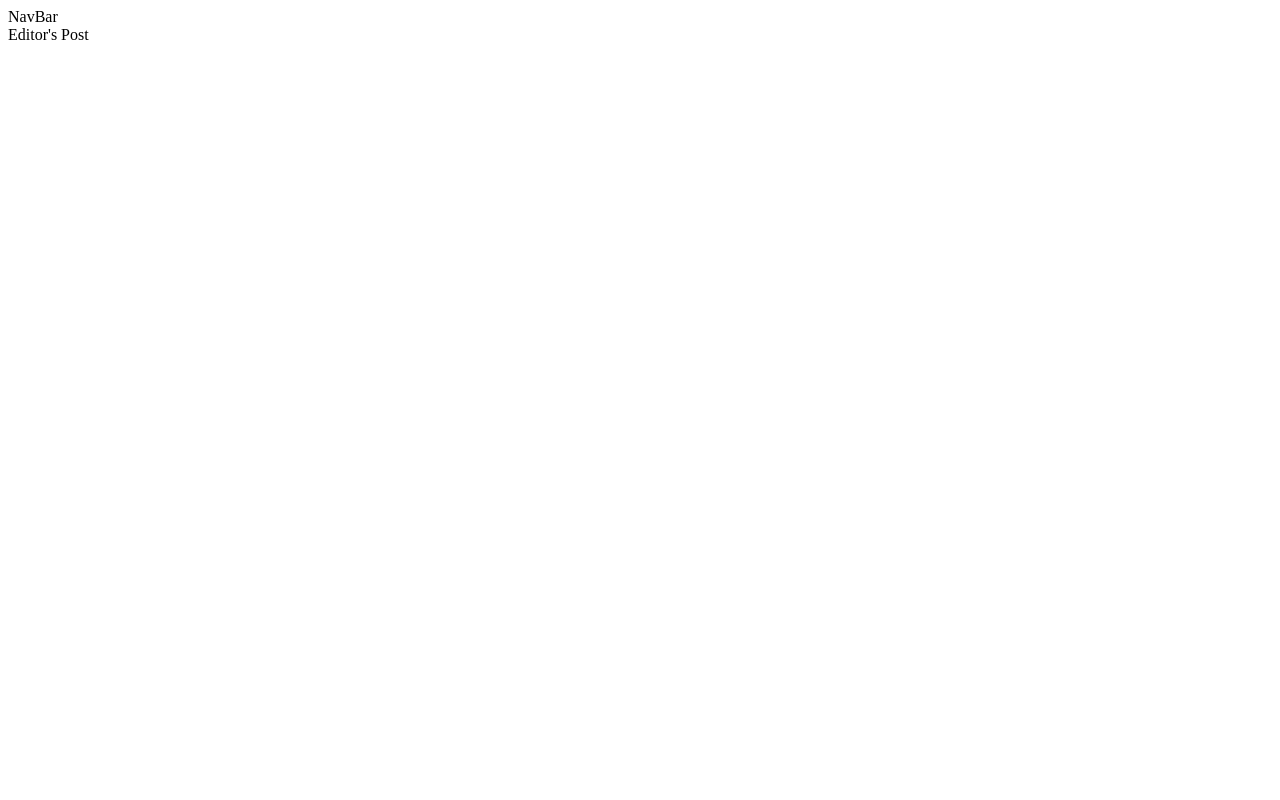
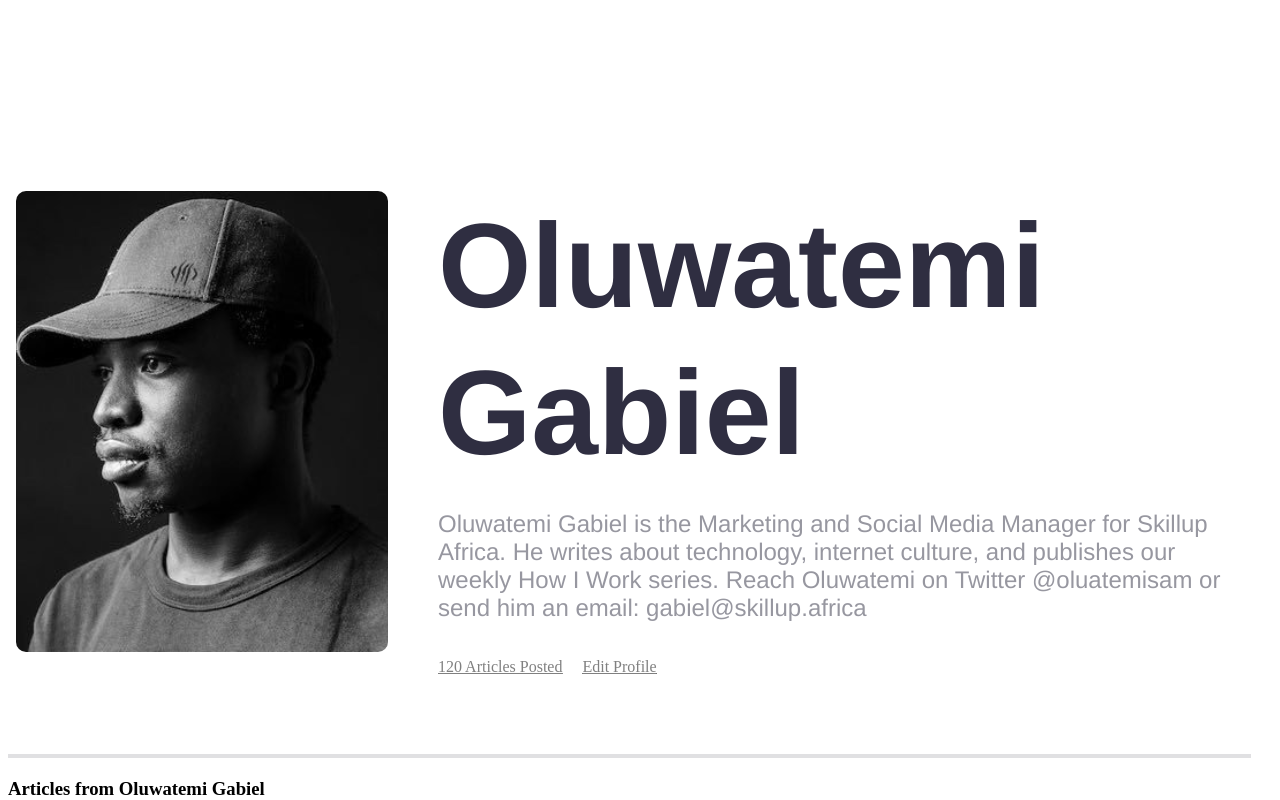
Before and after one commit to Adesina-Abiodun/SkillUp-Blog, a React (Vite) app in the folder SKILLUP-BLOG/: page /editor/1 in a window 1280 px wide. Shown: the top 800 px of the page. Built offline with nearby package versions, Linux system fonts and the light colour scheme.

Commit message:
The ui design for the editors page created

```diff
--- a/SKILLUP-BLOG/src/EditorPage/EditorPost.jsx
+++ b/SKILLUP-BLOG/src/EditorPage/EditorPost.jsx
@@ -1,12 +1,124 @@
-import NavBar from '../NavBar/NavBar'
+// import NavBar from "../NavBar/NavBar";
 
+import "./editor.css";
 
-const EditorPost = () => {
-    return (
-        <div>
-            <NavBar/>
-            Editor's Post</div>
-    );
+function EditorPost() {
+  return (
+    <div>
+      <div className="container-bg">
+        <div className="container-sm">
+          <section className="section1">
+            <div className="profileDiv">
+              <div className="pictureDiv"></div>
+              <div className="uppertextDiv">
+                <h1 className="nameText">Oluwatemi Gabiel</h1>
+                <p className="textChild">
+                  Oluwatemi Gabiel is the Marketing and Social Media Manager for
+                  Skillup Africa. He writes about technology, internet culture,
+                  and publishes our weekly How I Work series. Reach Oluwatemi on
+                  Twitter @oluatemisam or send him an email:
+                  gabiel@skillup.africa
+                </p>
+                <div className="refsDivs">
+                  <a href="#" className="href1">
+                    120 Articles Posted
+                  </a>
+                  <a href="#" className="href2">
+                    Edit Profile
+                  </a>
+                </div>
+              </div>
+            </div>
+          </section>
+          <div className="intro">
+            <div className="vectorLine"></div>
+            <h3 class="articleIntro">Articles from Oluwatemi Gabiel</h3>
+            <div className="vectorLine"></div>
+            <section section="section2">
+              <div className="grayBox"></div>
+              <div className="div12mins"> 12 min ago</div>
+              <div className="text2">
+                <h2>How to Write a Headline for Your Blog Post </h2>
+                <p>
+                  Lorem ipsum dolor, sit amet consectetur adipisicing elit. Vel
+                  ab voluptatibus quis animi aliquam odio aliquid. At in
+                  accusamus consectetur laudantium placeat eos voluptas tempora
+                  cupiditate, incidunt magnam, consequuntur adipisci.
+                </p>
+              </div>
+              <div className="vectorLine3"></div>
+            </section>
+            <section className="cardSection">
+              <div className="cards">
+                <div className="card1Div">
+                  <div className="cardBg"></div>
+                  <div className="cardText">
+                    <h3>How to build a successfull business in Nigeria </h3>
+                    <p>
+                      Lorem ipsum dolor sit, amet consectetur adipisicing elit.
+                      Voluptate consequatur earum beatae ullam sint quam
+                      incidunt ad dolor, nam quo.
+                    </p>
+                    <button className="readMoreBtn">Read more</button>
+                  </div>
+                </div>
+                <div className="card1Div">
+                  <div className="cardBg"></div>
+                  <div className="cardText">
+                    <h3>How to build a successfull business in Nigeria </h3>
+                    <p>
+                      Lorem ipsum dolor sit, amet consectetur adipisicing elit.
+                      Voluptate consequatur earum beatae ullam sint quam
+                      incidunt ad dolor, nam quo.
+                    </p>
+                    <button className="readMoreBtn">Read more</button>
+                  </div>
+                </div>
+                <div className="card1Div">
+                  <div className="cardBg"></div>
+                  <div className="cardText">
+                    <h3>How to build a successfull business in Nigeria </h3>
+                    <p>
+                      Lorem ipsum dolor sit, amet consectetur adipisicing elit.
+                      Voluptate consequatur earum beatae ullam sint quam
+                      incidunt ad dolor, nam quo.
+                    </p>
+                    <button className="readMoreBtn">Read more</button>
+                  </div>
+                </div>
+              </div>
+              <div className="cards2">
+                <div className="card2Div">
+                  <div className="cardBg"></div>
+                  <div className="cardText">
+                    <h3>How to build a successfull business in Nigeria </h3>
+
+                    <button className="readMoreBtn">Read more</button>
+                  </div>
+                </div>
+                <div className="card1Div">
+                  <div className="cardBg"></div>
+                  <div className="cardText">
+                    <h3>How to build a successfull business in Nigeria </h3>
+
+                    <button className="readMoreBtn">Read more</button>
+                  </div>
+                </div>
+                <div className="card1Div">
+                  <div className="cardBg"></div>
+                  <div className="cardText">
+                    <h3>How to build a successfull business in Nigeria </h3>
+
+                    <button className="readMoreBtn">Read more</button>
+                  </div>
+                </div>
+              </div>
+            </section>
+          </div>
+        </div>
+      </div>
+    </div>
+  );
 }
 
 export default EditorPost;
--- /dev/null
+++ b/SKILLUP-BLOG/src/EditorPage/editor.css
@@ -0,0 +1,164 @@
+.body {
+    margin: 0;
+    font-family:
+    Helvetica Neue;
+}
+
+.container-bg {
+    width: 100vw;
+    height: 100vh;
+    background: #fff;
+    display: flex;
+    justify-content: center;
+}
+.container-sm {
+    width: 1300px;
+    height: 2372px;
+    background: #fff;
+    /* display: flex; */
+    /* justify-content: center; */
+
+}
+.profileDiv {
+    width: 1239px;
+    height: 666px;
+    display: flex;
+    justify-content: center;
+    align-items: center;
+    margin-top: 80px;
+
+}
+
+.pictureDiv {
+    width: 372px;
+    height: 461px;
+    background:url("./img1.svg") center center / cover;
+}
+
+.uppertextDiv {
+    width: 801px;
+    height: 468px;
+    /* border: 1px solid black; */
+    margin-left: 50px;
+
+}
+.nameText {
+width: 704px;
+height: 294px;
+text-align: start;
+
+font-family: 'Helvetica Neue';
+font-style: normal;
+font-weight: 700;
+font-size: 120px;
+line-height: 147px;
+margin-top: 5px;
+margin-bottom: 10px;
+color: #2F2E41;
+
+}
+
+.textChild {
+width: 801px;
+height: 124px;
+text-align: start;
+font-family: 'Helvetica Neue';
+font-style: normal;
+font-weight: 300;
+font-size: 24px;
+/* line-height: px; */
+
+color: #9797A0;
+}
+
+.refsDivs {
+ width: 801px;
+height: 32px;
+display: flex;
+text-align:start;
+text-decoration: underline;
+margin-bottom: 20px;
+
+}
+.href1 {
+    color: gray;
+}
+.href2 {
+margin-left: 20px;
+color: gray;
+}
+.vectorLine {
+width: 1239px;
+height: 0px;
+left: 97px;
+margin-bottom: 20px;
+
+border: 2px solid rgba(47, 46, 65, 0.15);
+}
+.articleIntro {
+    text-align: start;
+}
+.grayBox {
+width: 1240px;
+height: 492px;
+background: url(), #D9D9D9;
+border-radius: 10.8672px;
+}
+/* space here is to implement moment.js for the time */
+.div12mins {
+    width: 180px;
+    height: 33px;
+    color: #9797A0;
+    text-align: start;
+    margin-top: 20px;
+}
+.text2 {
+    text-align: start;
+}
+.vectorLine3 {
+    width: 1239px;
+    height: 0px;
+    left: 97px;
+    margin-top:20px;
+    border: 2px solid rgba(47, 46, 65, 0.15);
+    }
+    .cards {
+        margin-top: 40px;
+        display: flex;
+        justify-content: space-evenly;
+
+
+    }
+    .cards2 {
+        display: flex;
+        justify-content: space-evenly;
+        margin-top: 30px;
+
+    }
+
+.card1Div{
+    width: 300px;
+    height: 500px;
+}
+.cardBg {
+    width: 300px;
+    height: 250px;
+    background: url(), #D9D9D9;
+    border-radius: 10px;
+
+}
+.cardText {
+    text-align: start;
+
+}
+.readMoreBtn {
+    width: 170px;
+    height: 45px;
+    background: #000;
+    color: white;
+    border-radius: 10px;
+}
+.card2Div{
+    width: 300px;
+    height: 400px;
+}
```
Also changed, not shown: SKILLUP-BLOG/src/App.jsx (+15 -23 lines), SKILLUP-BLOG/src/EditorPage/img1.svg (added).
